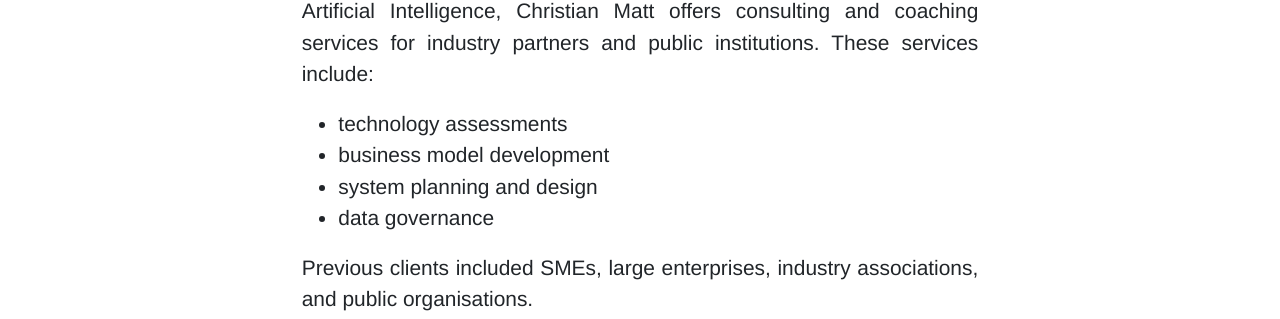
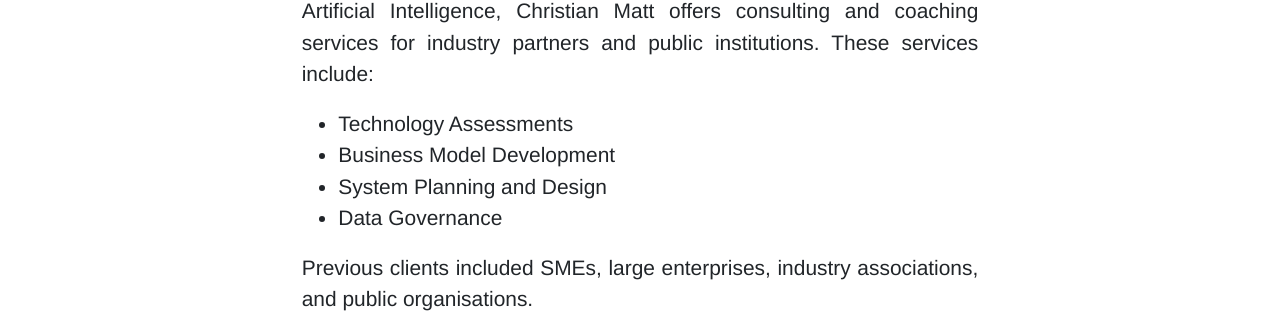
Before and after one commit to christian-matt/christian-matt.github.io, a Jekyll site: the page built from industry_consulting.md, in a window 1280 px wide and 1068 px high. Shown: the part 520-839 px from the top of the window. Built offline with Jekyll 4.4.1, drawn with Linux system fonts in a browser that asks for light colours.

Commit message:
Update list with publications.

```diff
--- a/industry_consulting.md
+++ b/industry_consulting.md
@@ -9,9 +9,9 @@ image: industry.webp
 As an expert for Digital Transformation, Digital Business and responsible Artificial Intelligence, Christian Matt offers
 consulting and coaching services for industry partners and public institutions. These services include:
 
-- technology assessments
-- business model development
-- system planning and design
-- data governance
+- Technology Assessments
+- Business Model Development
+- System Planning and Design
+- Data Governance
 
 Previous clients included SMEs, large enterprises, industry associations, and public organisations.
```
Also changed, not shown: speaker.md (+2 -3 lines).
